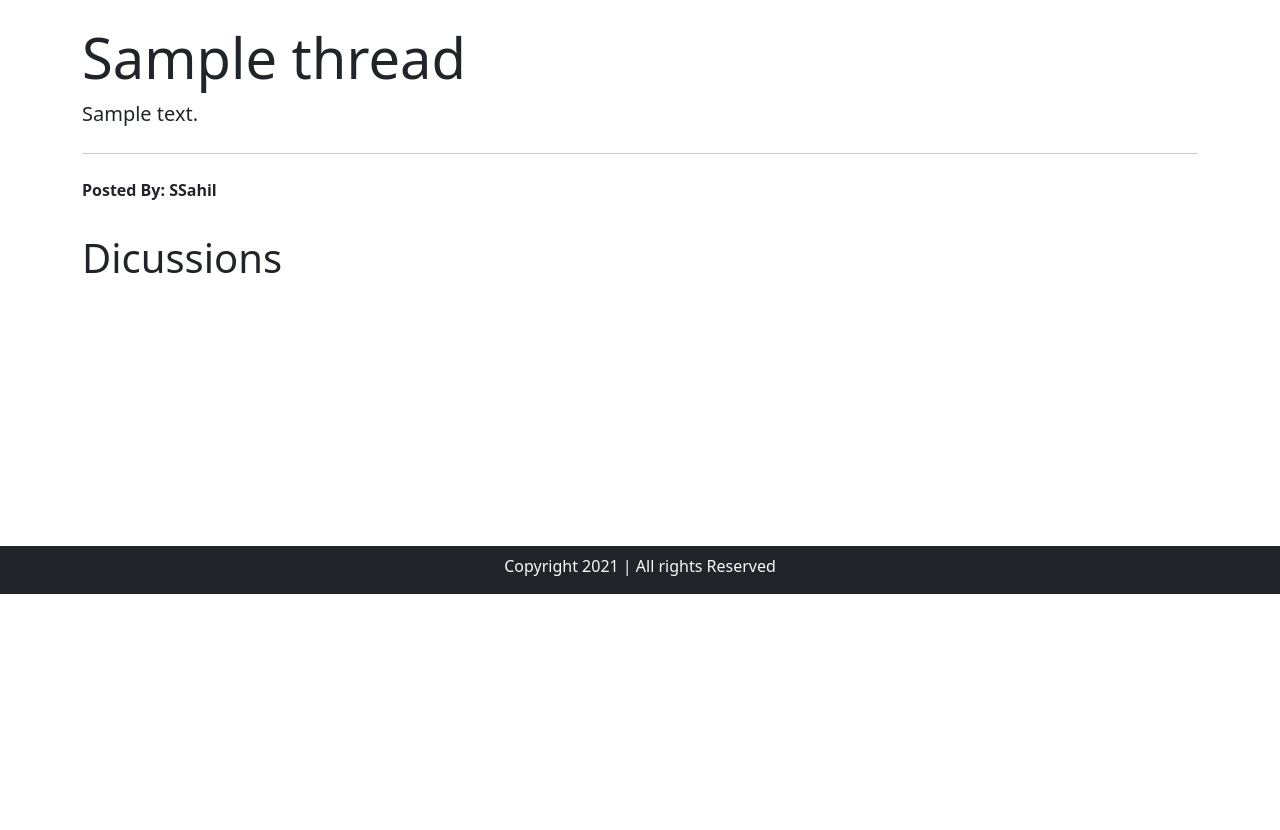
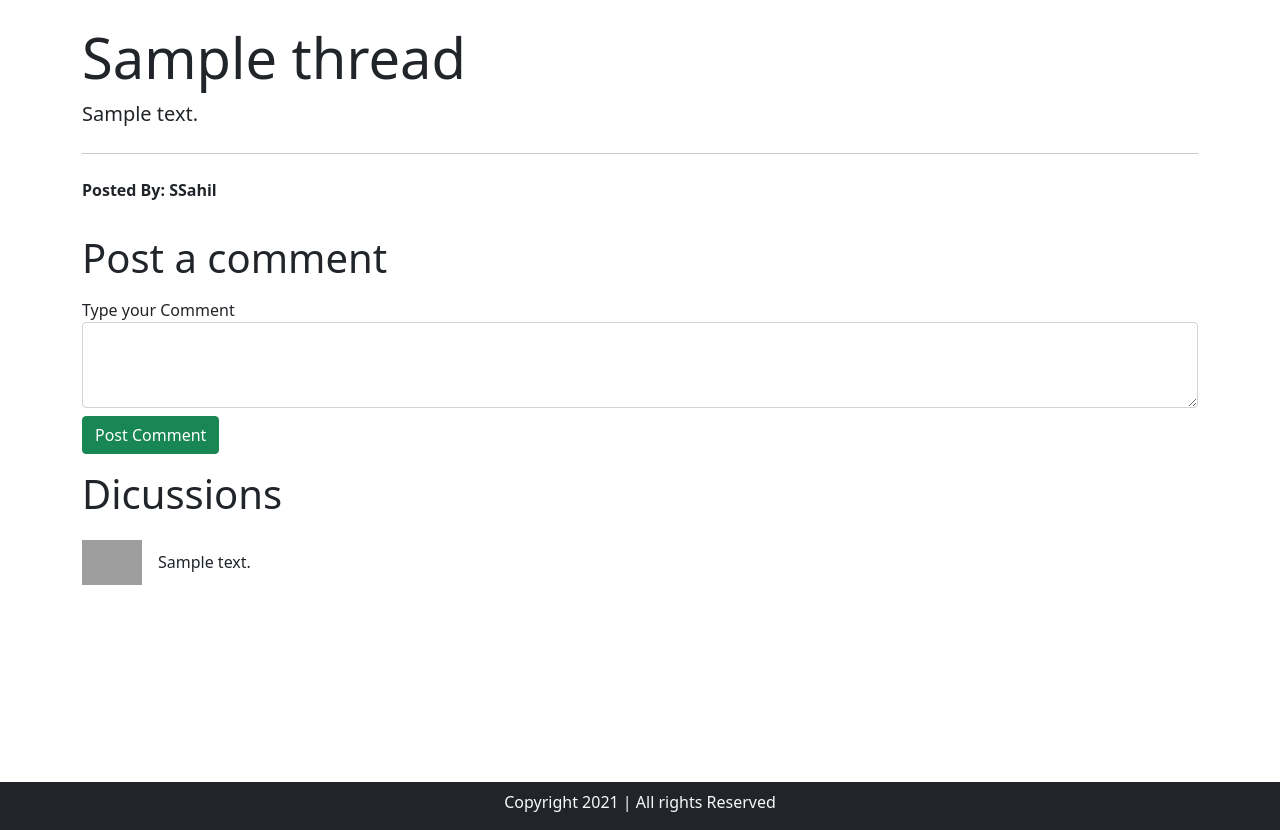
Before and after one commit to SSahil404/forum, a PHP site: page /thread.php?threadid=1 in a window 1280 px wide. Shown: the part 70-900 px from the top of the page. Before the commit the page ends 664 px from the top, so only its background shows below. Run offline with PHP 8.4, Linux system fonts and the light colour scheme; tables that the repository leaves empty or names only in its code hold one stand-in row (values such as "Sample post"); data that the repository does not hold is empty; grey boxes are pictures that could not be loaded.

Commit message:
creating and fetching the comments

```diff
--- a/thread.php
+++ b/thread.php
@@ -27,7 +27,25 @@ include "./components/_dbConnect.php"; ?>
     while ($row = mysqli_fetch_assoc($result)) {
         $noResult = false;
         $threadTitle = $row["thread_title"];
-        $threadDesc = $row["thread_desc"];
+        $comment = $row["thread_desc"];
+    }
+    ?>
+    <?php
+    $showAlert = false;
+    $method = $_SERVER["REQUEST_METHOD"];
+    if ($method == "POST") {
+        //inserting threads into database
+        $comment = $_POST["comment"];
+        $sql = "INSERT INTO `comments` (`comm_content`, `comm_thread_id`, `comm_time`)
+        VALUES ('$comment', '$id', current_timestamp())";
+        $result = mysqli_query($conn, $sql);
+        $showAlert = true;
+    }
+    if ($showAlert) {
+        echo '<div class="alert alert-success alert-dismissible fade show" role="alert">
+                <strong>Success!</strong> Your thread has been added, please wait for community to respond.
+                <button type="button" class="btn-close" data-bs-dismiss="alert" aria-label="Close"></button>
+            </div>';
     }
     ?>
 
@@ -36,37 +54,44 @@ include "./components/_dbConnect.php"; ?>
     <div class="container my-4">
         <div class="jumbotron">
             <h1 class="display-4"><?php echo "$threadTitle"; ?></h1>
-            <p class="lead"><?php echo "$threadDesc"; ?></p>
+            <p class="lead"><?php echo "$comment"; ?></p>
             <hr class="my-4">
             <b>
                 <p>Posted By: <span>SSahil</span></p>
             </b>
         </div>
     </div>
+
+    <div class="container">
+        <h1 class="py-2">Post a comment</h1>
+        <form action="<?php echo $_SERVER["REQUEST_URI"]; ?>" method="POST">
+            <div class="form-group">
+                <label for="comment">Type your Comment</label>
+                <textarea name="comment" class="form-control" id="comment" rows="3"></textarea>
+            </div>
+            <button type="submit" class="btn btn-success my-2">Post Comment</button>
+        </form>
+    </div>
+
     <div class="container questions">
         <h1 class="py-2">Dicussions</h1>
-        <!-- <?php
-        $id = $_GET["catid"];
-        $sql = "SELECT * FROM `threads` WHERE thread_cat_id=$id";
+
+        <?php
+        $sql = "SELECT * FROM `comments` WHERE comm_thread_id=$id";
         $result = mysqli_query($conn, $sql);
+        $noResult = true;
         while ($row = mysqli_fetch_assoc($result)) {
-            $threadTitle = $row["thread_id"];
-            $threadTitle = $row["thread_title"];
-            $threadDesc = $row["thread_desc"];
+            $noResult = false;
+            $comment = $row["comm_content"];
 
-            echo '<div class="d-flex align-items-center">
+            echo '<div class="d-flex align-items-center mb-2">
                     <div class="flex-shrink-0">
-                        <img src="https://www.winhelponline.com/blog/wp-content/uploads/2017/12/user.png" width="65px"
+                        <img src="https://www.winhelponline.com/blog/wp-content/uploads/2017/12/user.png" width="60px"
                             alt="...">
                     </div>
                     <div class="flex-grow-1 ms-3 my-3">
-                        <h5 class="mt-0">
-                            <a href="thread.php">' .
-                $threadTitle .
-                '           </a>
-                        </h5>
-                        ' .
-                $threadDesc .
+                ' .
+                $comment .
                 '   </div>
                 </div>';
         }
@@ -81,7 +106,8 @@ include "./components/_dbConnect.php"; ?>
             </div>
             </div>';
         }
-        ?> -->
+        ?>
+
     </div>
 
     <?php include "./components/_footer.php"; ?>
--- a/threadsList.php
+++ b/threadsList.php
@@ -107,7 +107,7 @@ include "./components/_dbConnect.php"; ?>
                     <div class="flex-grow-1 ms-3 my-3">
                         <h5 class="mt-0">
                             <a href="thread.php?threadid=' .
-                $id .
+                $threadID .
                 '            ">' .
                 $threadTitle .
                 '           </a>
```
